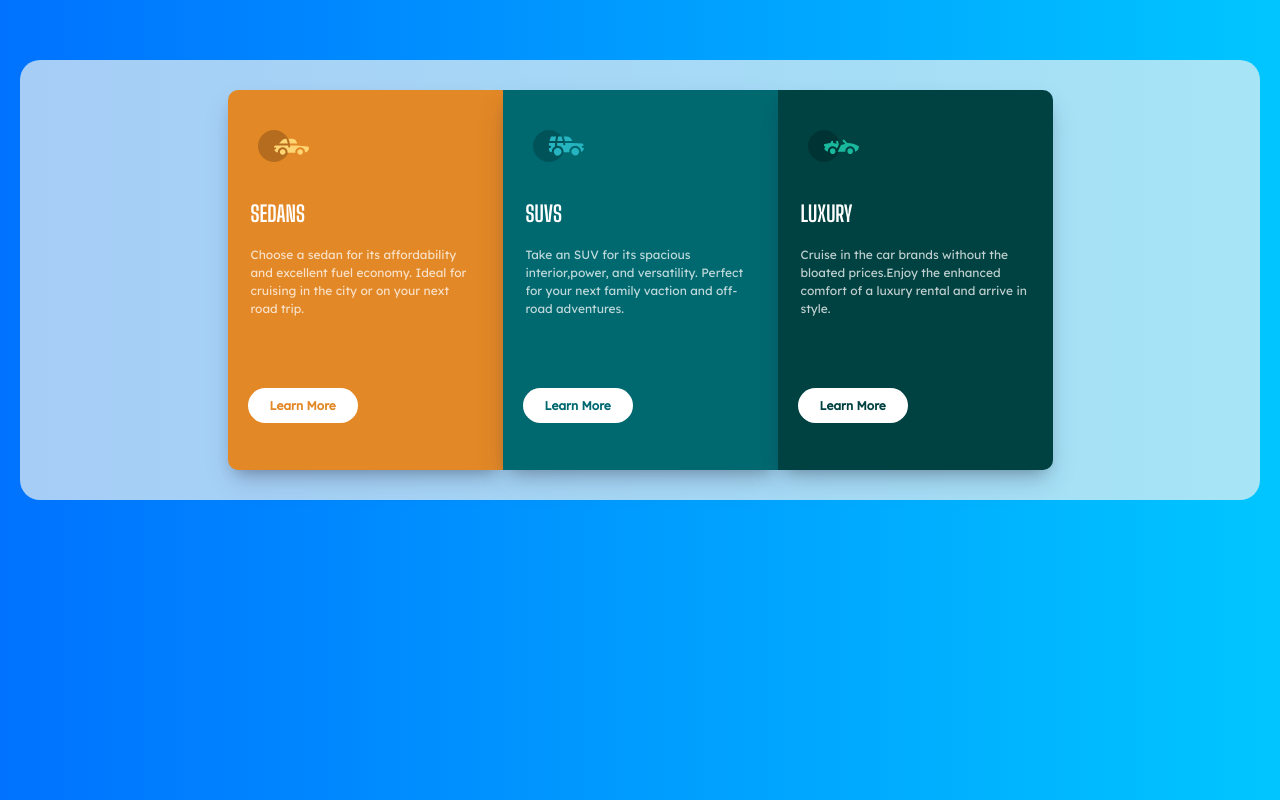
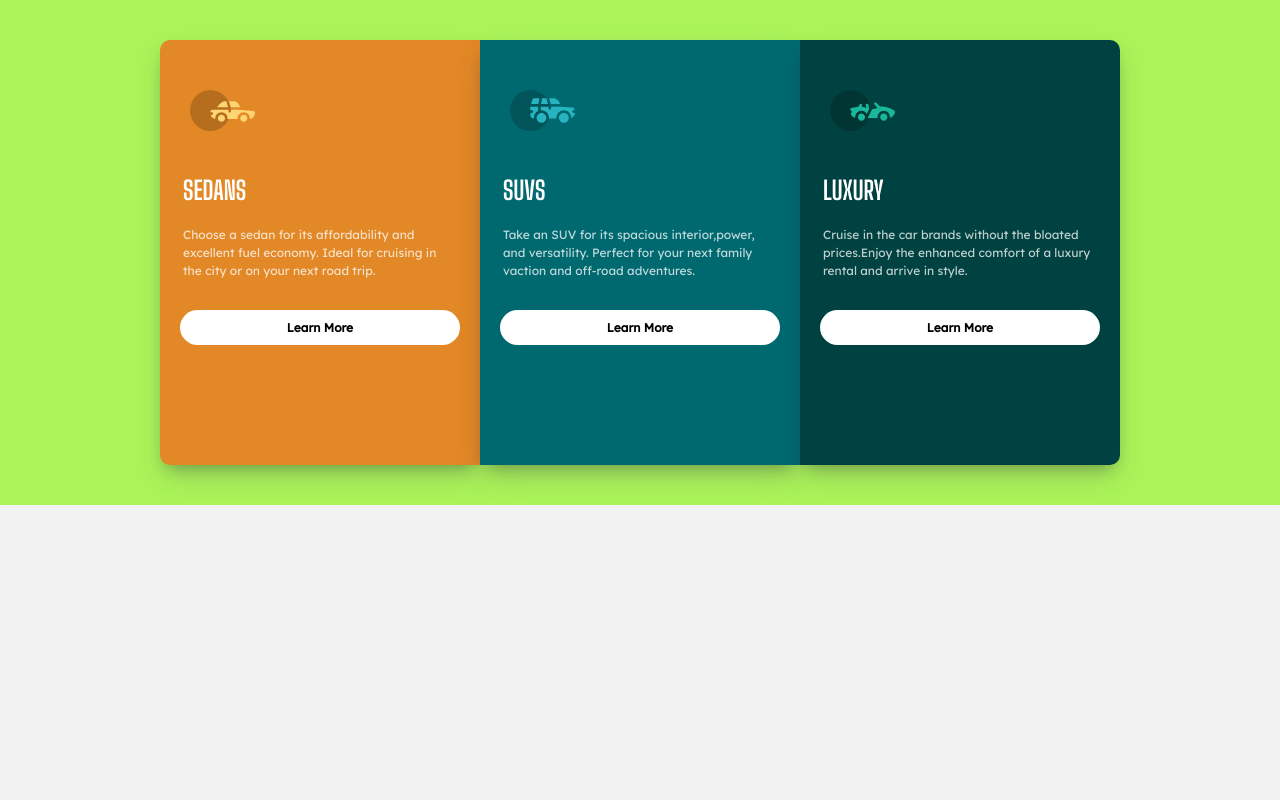
Before and after one commit to rherndz/FrontEnd_Practicas, a plain HTML site: page component_3column_cards/index.html in a window 1280 px wide. Drawn offline with Linux system fonts and the light colour scheme.

Commit message:
correcion de errores

```diff
--- a/component_3column_cards/index.html
+++ b/component_3column_cards/index.html
@@ -10,58 +10,64 @@
 
     <title>Component Cards</title>
 </head>
-<body>
-    <div class="card__container">
-        <div class="card__item column-card-one">
-            <header class="card__header">
-                <img src="./img/icon-sedans.svg" alt="icon card" class="card__icon">
-            </header>
+<body class="center">
+    <main class="card__wrapper">
+        <div class="item_card item_orange">
 
-            <div class="card__body">
-                <span >SEDANS</span>
+            <div class="item_card_image">
+                <img src="./img/icon-sedans.svg" alt="" aria-hidden="true" class="item_card_icon">
+            </div>
+
+            <div class="item_card_body">
+                <span>SEDANS</span>
                 <p>Choose a sedan for its affordability and excellent fuel economy. Ideal for cruising in the city or on your next road trip.</p>
             </div>
 
-            <footer class="card__footer">
+            <div class="card__footer">
                 <div class="card__button">
-                    <a class="card__button__link centrar btn-1" href="#">Learn More</a>
+                    <a class="card__button__link centrar btn-2" href="#">Learn More</a>
                 </div>
-            </footer>
+            </div>
+
         </div>
 
-        <div class="card__item column-card-two">
-            <header class="card__header">
-                <img src="./img/icon-suvs.svg" alt="" class="card__icon">
-            </header>
+        <div class="item_card item_darkcyan">
 
-            <div class="card__body">
+            <div class="item_card_image">
+                <img src="./img/icon-suvs.svg" alt="" aria-hidden="true" class="item_card_icon">
+            </div>
+
+            <div class="item_card_body">
                 <span>SUVS</span>
                 <p>Take an SUV for its spacious interior,power, and versatility. Perfect for your next family vaction and off-road adventures.</p>
             </div>
 
-            <footer class="card__footer">
+            <div class="card__footer">
                 <div class="card__button">
                     <a class="card__button__link centrar btn-2" href="#">Learn More</a>
                 </div>
-            </footer>
+            </div>
+
         </div>
 
-        <div class="card__item column-card-three ">
-            <header class="card__header">
-                <img src="./img/icon-luxury.svg" alt="" class="card__icon">
-            </header>
+        <div class="item_card item_verydarkcyan">
 
-            <div class="card__body">
+            <div class="item_card_image">
+                <img src="./img/icon-luxury.svg" alt="" aria-hidden="true" class="item_card_icon">
+            </div>
+
+            <div class="item_card_body">
                 <span>LUXURY</span>
                 <p>Cruise in the car brands without the bloated prices.Enjoy the enhanced comfort of a luxury rental and arrive in style.</p>
             </div>
 
-            <footer class="card__footer">
+            <div class="card__footer">
                 <div class="card__button">
                     <a href="#" class="card__button__link centrar btn-3">Learn More</a>
                 </div>
-            </footer>
+            </div>
+
         </div>
-    </div>
+    </main>
 </body>
 </html>
--- a/component_3column_cards/styles.css
+++ b/component_3column_cards/styles.css
@@ -1,13 +1,13 @@
 @import url('https://fonts.googleapis.com/css2?family=Big+Shoulders+Display:wght@700&family=Lexend+Deca&display=swap');
-
 @import url('https://fonts.googleapis.com/css2?family=Big+Shoulders+Display:wght@700&family=Lexend+Deca&display=swap');
 
 :root{
-    --color-principal:hsl(31, 77%, 52%);
-    --color-secundario:hsl(184, 100%, 22%);
-    --color-terciario:hsl(179, 100%, 13%);
+    --color-bright-orange:hsl(31, 77%, 52%);
+    --color-dark-cyan:hsl(184, 100%, 22%);
+    --color-very-dark-cyan:hsl(179, 100%, 13%);
     --color-font-title: hsl(0, 0%, 100%);
     --color-font-text:hsla(0, 0%, 100%, 0.75);
+    --color-background: hsl(0, 0%, 95%);
 }
 
 *{
@@ -24,79 +24,74 @@
 }
 
 body{
-    padding: 20px;
-    background: #00c6ff;
-    background: -webkit-linear-gradient(to right, #0072ff, #00c6ff);
-    background: linear-gradient(to right, #0072ff, #00c6ff);
+    background: var(--color-background);
 }
 
-/* Component 3columns Cards */
-.card__container{
+/* Section Wrapper / Cards */
+.card__wrapper{
     display: flex;
     flex-wrap: wrap;
-    align-items: center;
+    align-items: stretch;
     justify-content: center;
-    height: auto;
-    margin: 40px 0;
-    padding: 30px 20px;
-    border-radius: 20px;
-    background-color:#ebf3f3b4;
+    min-width:350px;
+    padding: 40px 30px;
+    background-color:hsla(88, 91%, 53%, 0.706);
 }
-.card__item{
-    max-width: 275px;
-    height: 380px;
-    padding:30px 20px;
+.item_card{
+    max-width: 320px;
+    min-width: 250px;
+    height: 425px;
+    padding:20px;
 
-    display: grid;
-    grid-row: inherit;
     box-shadow: rgba(50, 50, 93, 0.25) 0px 13px 27px -5px, rgba(0, 0, 0, 0.3) 0px 8px 16px -8px;
 }
-
-.column-card-one{
-    background-color: var(--color-principal);
+.item_orange{
+    background-color: var(--color-bright-orange);
     border-radius: 10px 0 0 10px;
 }
-.column-card-two{
-    background-color: var(--color-secundario);
+.item_darkcyan{
+    background-color: var(--color-dark-cyan);
 }
-.column-card-three{
-    background-color: var(--color-terciario);
+.item_verydarkcyan{
+    background-color: var(--color-very-dark-cyan);
     border-radius: 0 10px 10px 0;
 }
 
-.card__header{
-    display: flex;
-    justify-content: left;
+/*Section header icon*/
+.item_card_image{
+    position: relative;
+    margin-top: 20px;
     padding: 10px;
 }
-.card__icon{
-    width: 24%;
+.item_card_icon{
+    position: relative;
+    width: 25%;
+    height: 45%;
 }
 
-.card__body{
+/*Section Body*/
+.item_card_body{
     margin: 10px 0 ;
     padding: 10px 3px;
 }
-.card__body span{
+.item_card_body span{
     color: var(--color-font-title);
-    font-size: 22px;
+    font-size: 1.6em;
     font-family: 'Big Shoulders Display';
     font-weight: 700;
     line-height: 2em;
 }
-.card__body p{
+.item_card_body p{
     padding: 10px 0;
     color: var(--color-font-text);
     font-size: 12px;
     font-family: 'Lexend Deca', sans-serif;
     line-height: 1.5em;
+
 }
 
-.card__footer{
-    display: flex;
-    justify-content: left;
-    margin: 40px 0;
-}
+
+/*Section Button*/
 .card__button{
     display: flex;
     padding: 10px 22px;
@@ -113,6 +108,7 @@ body{
     font-weight: bold;
     text-decoration: none;
 }
+
 .btn-1{
     color: var(--color-principal);
 }
@@ -122,34 +118,3 @@ body{
 .btn-3{
     color: var(--color-terciario);
 }
-
-/* Section Responsive Desing */
-@media (max-width:768px) {
-    .column-card-one{
-        border-radius: 10px 0 0 10px;
-    }
-
-    .column-card-two{
-        border-radius: 0 10px 10px 0;
-    }
-
-    .column-card-three{
-        border-radius: 0 0 10px 10px;
-    }
-}
-
-
-/* Section Responsive Desing */
-@media (max-width:700px) {
-    .column-card-one{
-        border-radius: 10px 10px 0 0;
-    }
-
-    .column-card-two{
-        border-radius: 0 0 0 0;
-    }
-
-    .column-card-three{
-        border-radius: 0 0 10px 10px;
-    }
-}
```
